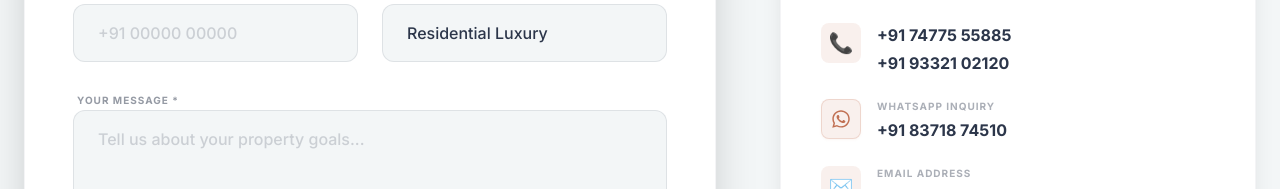
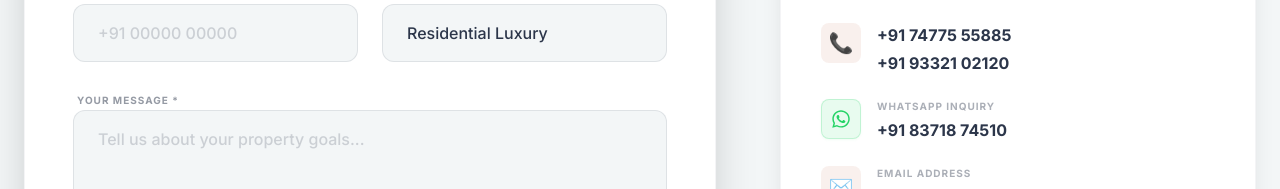
Before and after one commit to Rajarshirexx/First-Brick, a React (Vite) app in the folder client/: page /contact in a window 1280 px wide. Shown: the part 846-1035 px from the top of the page. Built offline with nearby package versions, Linux system fonts and the light colour scheme.

Commit message:
feat: change whatsapp logo color

```diff
--- a/client/src/Pages/Contact/Contact.jsx
+++ b/client/src/Pages/Contact/Contact.jsx
@@ -219,12 +219,12 @@ ${formData.fullName}
                                     </div>
                                 </div>
                                 <div className="flex items-start gap-4 group">
-                                    <div className="w-10 h-10 bg-secondary/10 rounded-lg flex items-center justify-center shrink-0 text-secondary group-hover:bg-secondary group-hover:text-white transition-all duration-300 font-bold border border-secondary/20 shadow-sm shadow-secondary/5">
+                                    <div className="w-10 h-10 bg-[#25D366]/10 rounded-lg flex items-center justify-center shrink-0 text-[#25D366] group-hover:bg-[#25D366] group-hover:text-white transition-all duration-300 font-bold border border-[#25D366]/20 shadow-sm shadow-[#25D366]/5">
                                         <FaWhatsapp className="text-xl" />
                                     </div>
                                     <div className="space-y-1">
                                         <p className="text-primary/40 text-[10px] uppercase font-bold tracking-widest mb-1">WhatsApp Inquiry</p>
-                                        <a href="https://wa.me/918371874510" target="_blank" rel="noopener noreferrer" className="text-primary font-bold hover:text-secondary transition-colors inline-block">
+                                        <a href="https://wa.me/918371874510" target="_blank" rel="noopener noreferrer" className="text-primary font-bold hover:text-[#25D366] transition-colors inline-block">
                                             +91 83718 74510
                                         </a>
                                     </div>
```
